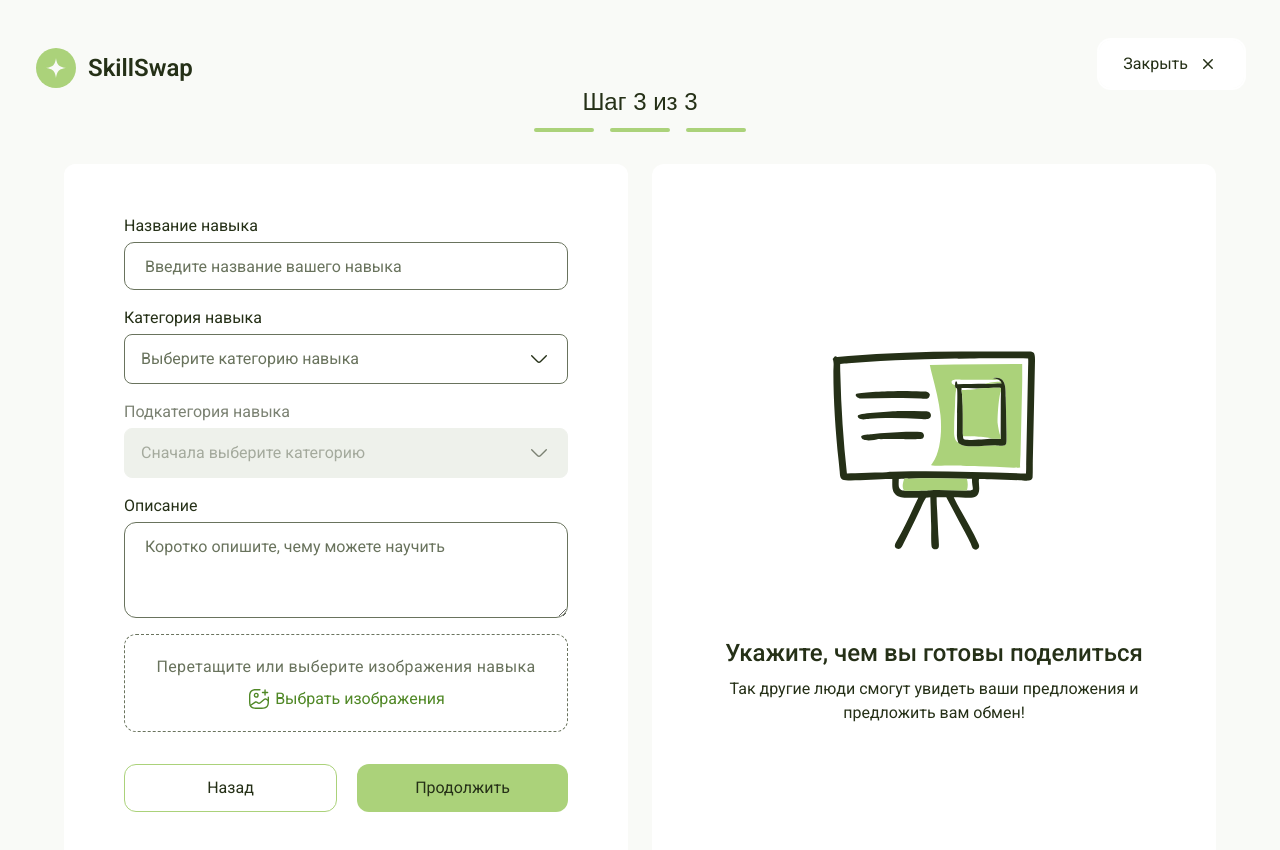
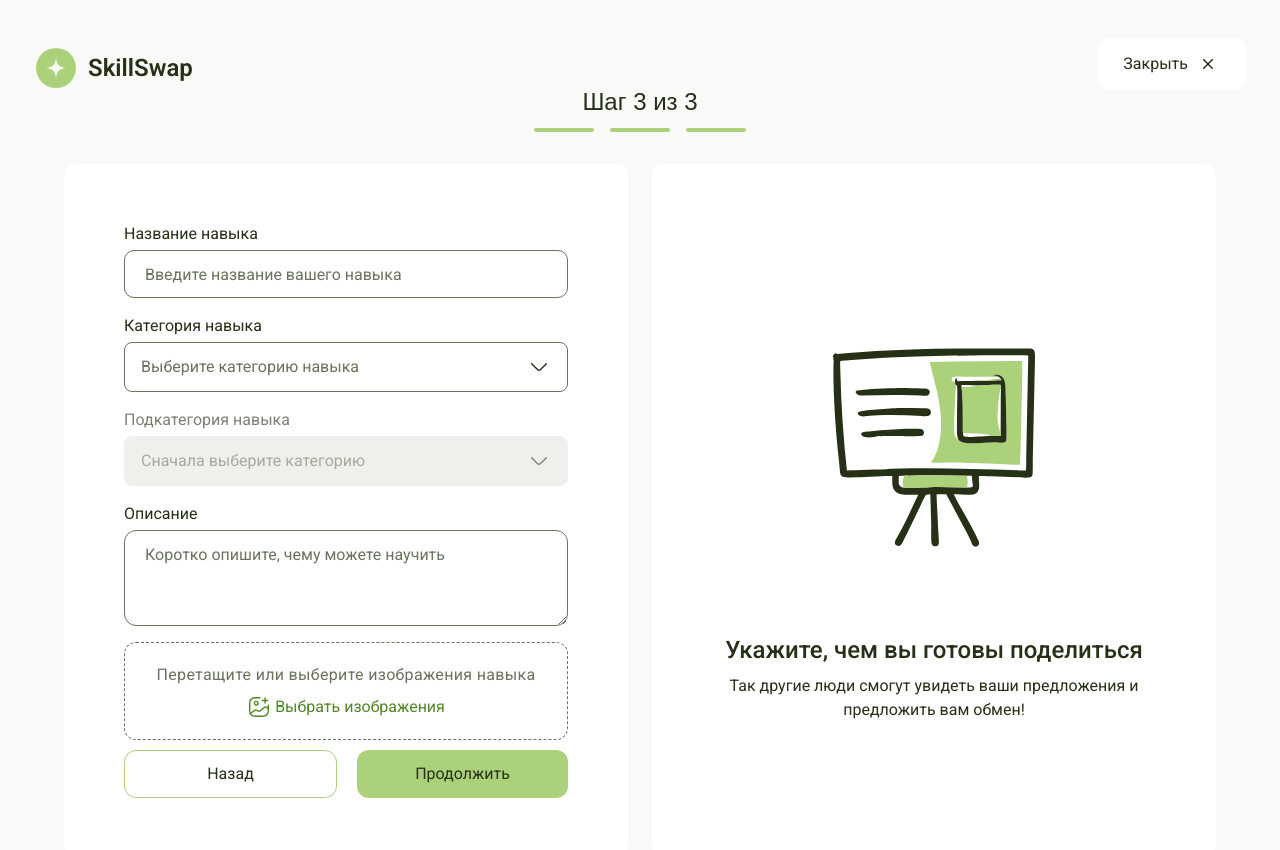
Before and after one commit to Liliyakush4/SkillSwap_45_1, a React (Vite) app: page /auth/register/step-3 in a window 1280 px wide. Shown: the top 850 px of the page. Built offline with nearby package versions, Linux system fonts and the light colour scheme; a web font is replaced by a local one.

Commit message:
Восстановила подключение сессии регистрации к стору

```diff
--- a/src/features/auth/ui/register-step-3-form/RegisterStep3Form.module.css
+++ b/src/features/auth/ui/register-step-3-form/RegisterStep3Form.module.css
@@ -7,7 +7,7 @@
   background-color: var(--color-secondary);
   display: flex;
   flex-direction: column;
-  gap: 32px;
+  gap: 10px;
 }
 
 .fieldsGroup {
```
